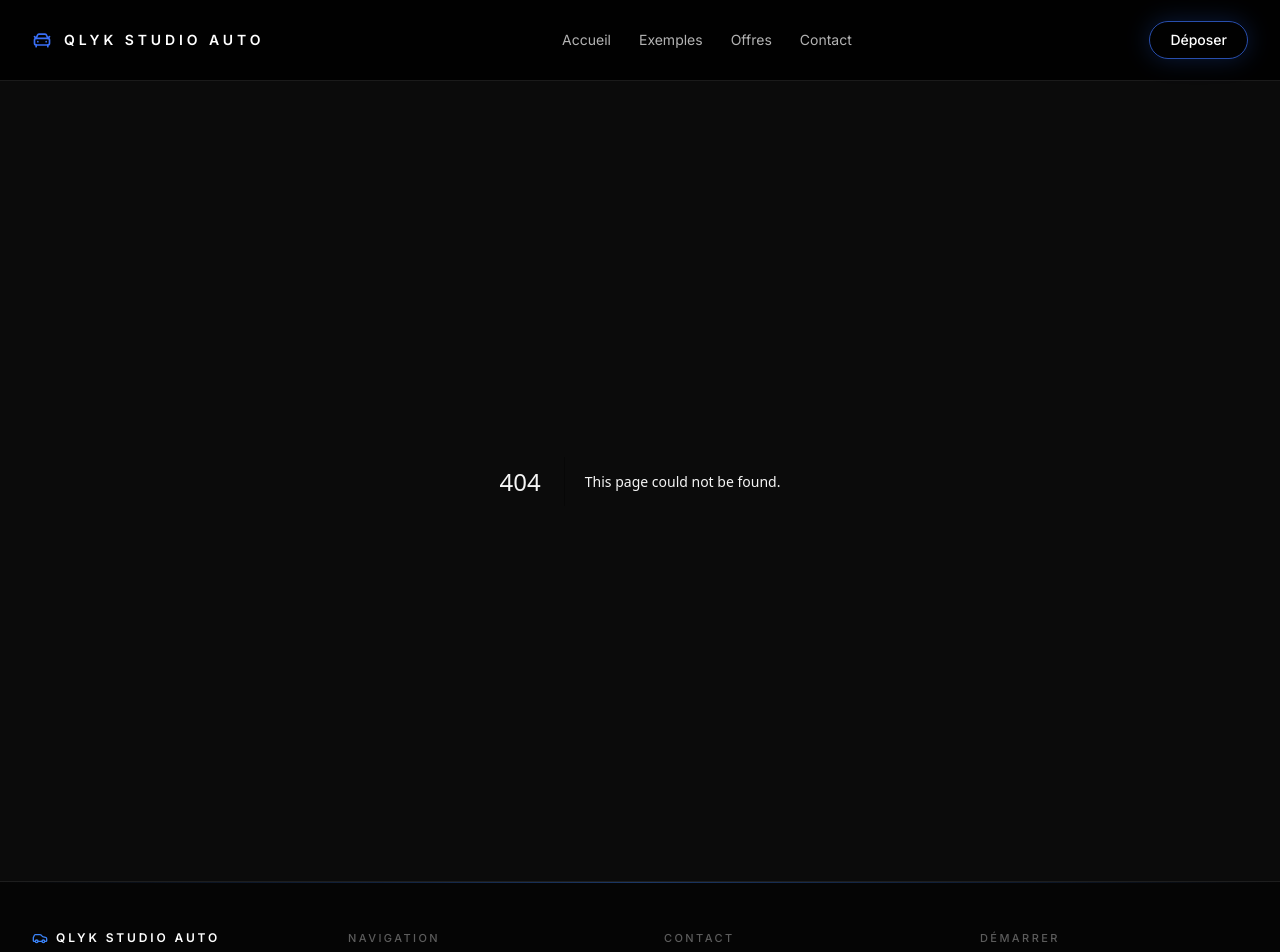
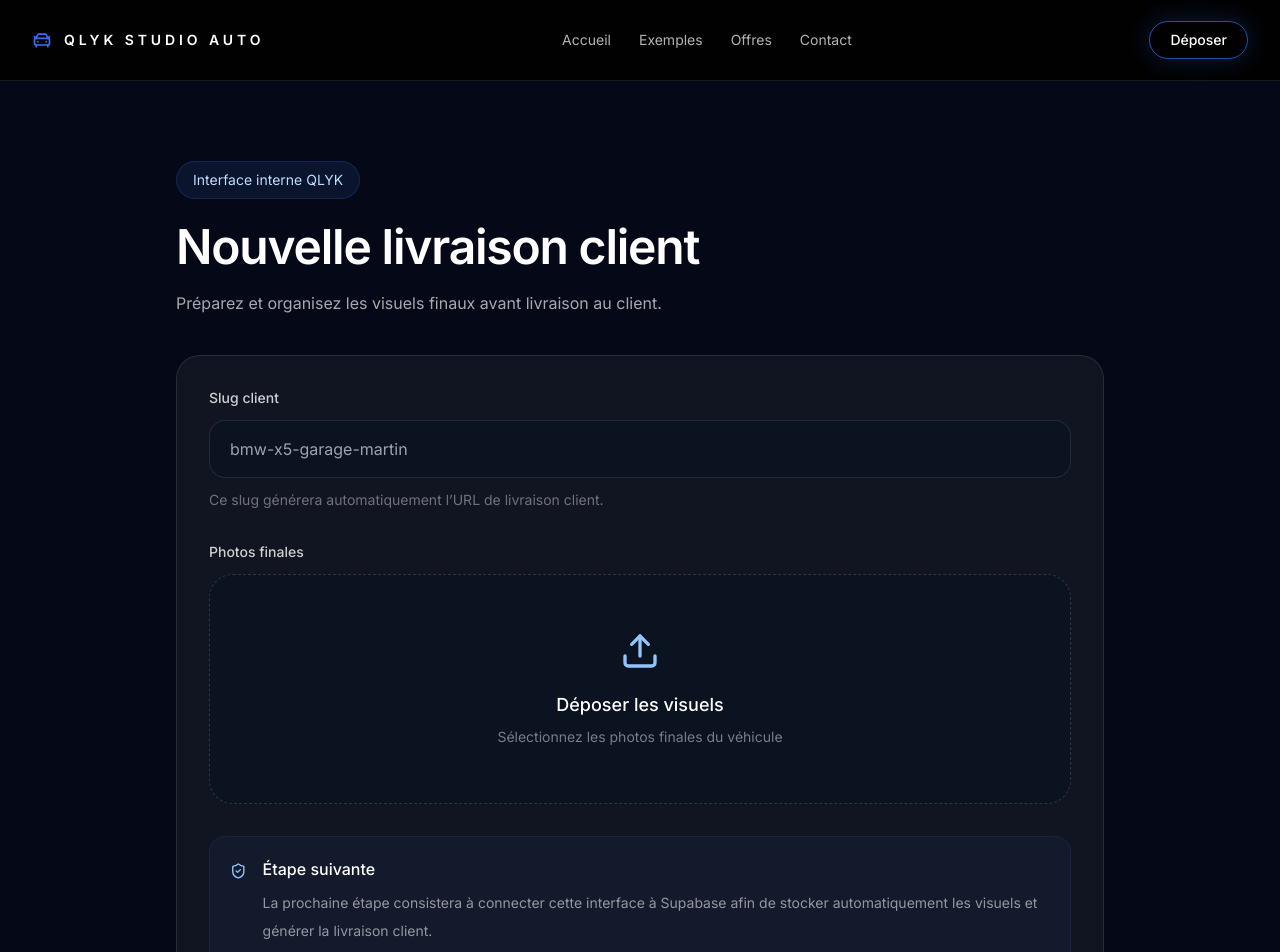
Before and after one commit to arnaudcrestey/qlyk-studio-auto, a Next.js app: page /admin-livraison in a window 1280 px wide. Before the commit this address had no page. Shown: the top 952 px of the page. Built offline with nearby package versions, Linux system fonts and the light colour scheme.

Commit message:
Create page.tsx

```diff
--- /dev/null
+++ b/app/admin-livraison/page.tsx
@@ -0,0 +1,137 @@
+"use client";
+
+import { useState } from "react";
+import {
+  Upload,
+  ImageIcon,
+  ShieldCheck,
+  ArrowRight,
+} from "lucide-react";
+
+export default function AdminLivraisonPage() {
+  const [slug, setSlug] = useState("");
+  const [files, setFiles] = useState<File[]>([]);
+
+  function handleFiles(event: React.ChangeEvent<HTMLInputElement>) {
+    if (!event.target.files) return;
+
+    setFiles(Array.from(event.target.files));
+  }
+
+  return (
+    <main className="min-h-screen bg-[#050816] text-white">
+      <section className="mx-auto w-full max-w-5xl px-6 py-20 sm:px-8 lg:px-12">
+        <div className="mb-10">
+          <div className="inline-flex items-center rounded-full border border-blue-500/20 bg-blue-500/10 px-4 py-2 text-sm text-blue-200">
+            Interface interne QLYK
+          </div>
+
+          <h1 className="mt-6 text-4xl font-semibold tracking-tight sm:text-5xl">
+            Nouvelle livraison client
+          </h1>
+
+          <p className="mt-5 max-w-2xl text-white/65">
+            Préparez et organisez les visuels finaux avant livraison au client.
+          </p>
+        </div>
+
+        <div className="rounded-3xl border border-white/10 bg-white/5 p-8 backdrop-blur-sm">
+          <div className="space-y-8">
+            <div>
+              <label className="mb-3 block text-sm font-medium text-white/80">
+                Slug client
+              </label>
+
+              <input
+                type="text"
+                placeholder="bmw-x5-garage-martin"
+                value={slug}
+                onChange={(e) => setSlug(e.target.value)}
+                className="w-full rounded-2xl border border-white/10 bg-[#0b1220] px-5 py-4 text-white outline-none transition focus:border-blue-500"
+              />
+
+              <p className="mt-3 text-sm text-white/40">
+                Ce slug générera automatiquement l’URL de livraison client.
+              </p>
+            </div>
+
+            <div>
+              <label className="mb-3 block text-sm font-medium text-white/80">
+                Photos finales
+              </label>
+
+              <label className="flex cursor-pointer flex-col items-center justify-center rounded-3xl border border-dashed border-white/15 bg-[#0b1220] px-8 py-14 transition hover:border-blue-500/40 hover:bg-[#10192c]">
+                <Upload className="h-10 w-10 text-blue-300" />
+
+                <span className="mt-5 text-lg font-medium">
+                  Déposer les visuels
+                </span>
+
+                <span className="mt-2 text-center text-sm text-white/45">
+                  Sélectionnez les photos finales du véhicule
+                </span>
+
+                <input
+                  type="file"
+                  multiple
+                  accept="image/*"
+                  onChange={handleFiles}
+                  className="hidden"
+                />
+              </label>
+            </div>
+
+            {files.length > 0 && (
+              <div className="rounded-2xl border border-white/10 bg-[#0b1220] p-5">
+                <div className="mb-4 flex items-center gap-3">
+                  <ImageIcon className="h-5 w-5 text-blue-300" />
+
+                  <h2 className="font-medium">
+                    {files.length} visuel(s) sélectionné(s)
+                  </h2>
+                </div>
+
+                <div className="space-y-3">
+                  {files.map((file, index) => (
+                    <div
+                      key={index}
+                      className="rounded-xl border border-white/5 bg-white/5 px-4 py-3 text-sm text-white/70"
+                    >
+                      {file.name}
+                    </div>
+                  ))}
+                </div>
+              </div>
+            )}
+
+            <div className="rounded-2xl border border-blue-500/10 bg-blue-500/5 p-5">
+              <div className="flex gap-4">
+                <ShieldCheck className="mt-1 h-5 w-5 text-blue-300" />
+
+                <div>
+                  <h2 className="font-medium text-white">
+                    Étape suivante
+                  </h2>
+
+                  <p className="mt-2 text-sm leading-7 text-white/55">
+                    La prochaine étape consistera à connecter cette interface à
+                    Supabase afin de stocker automatiquement les visuels et
+                    générer la livraison client.
+                  </p>
+                </div>
+              </div>
+            </div>
+
+            <button
+              disabled
+              className="inline-flex items-center gap-2 rounded-2xl bg-blue-600/60 px-6 py-4 text-sm font-medium text-white opacity-60"
+            >
+              Générer la livraison
+              <ArrowRight className="h-4 w-4" />
+            </button>
+          </div>
+        </div>
+      </section>
+    </main>
+  );
+}
```
